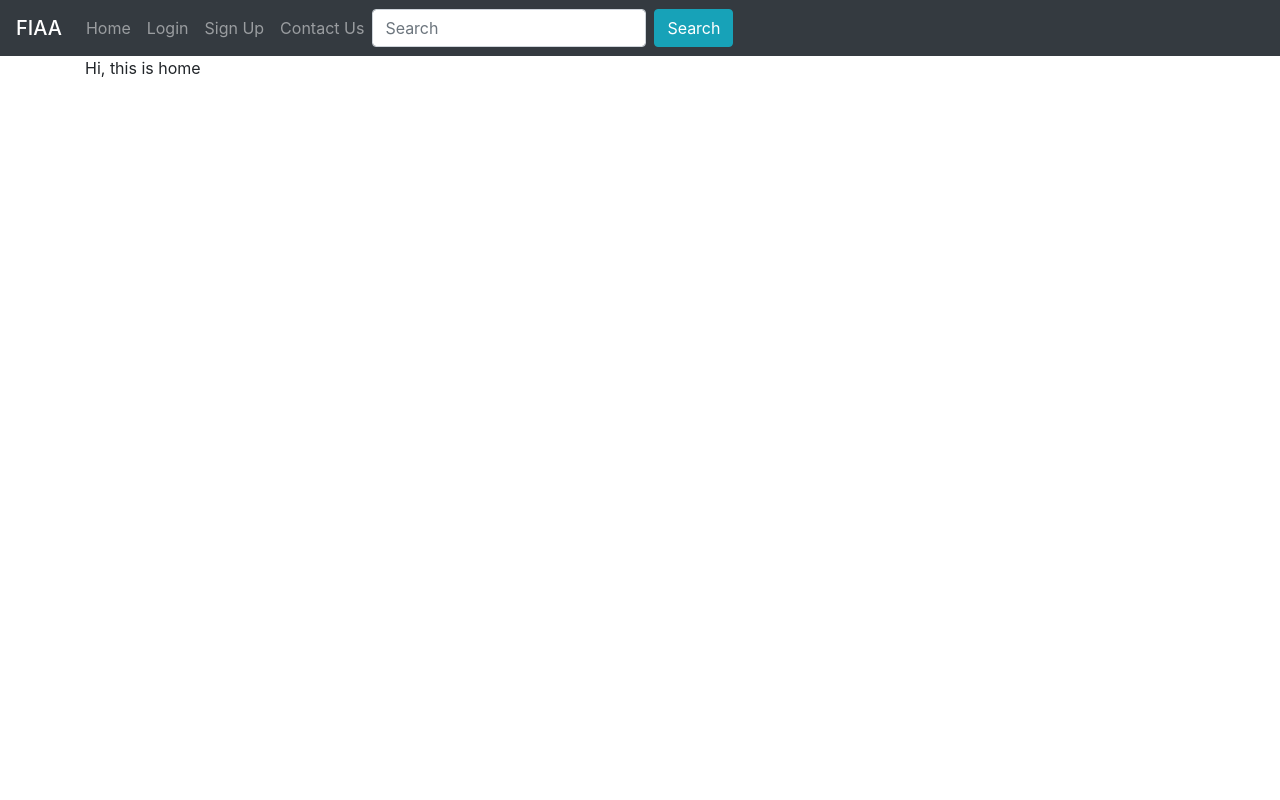
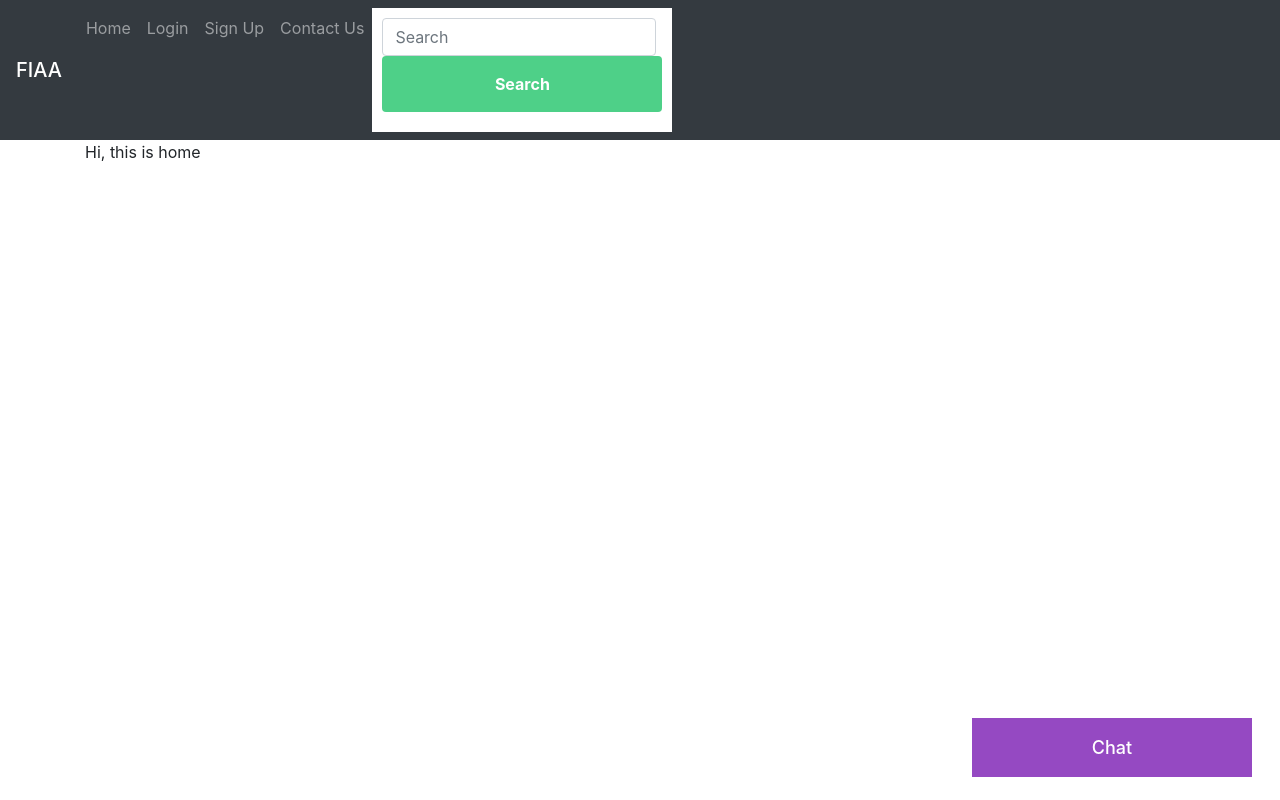
Before and after one commit to KimiNoNawa1610/Financial-Applicaiton-Analysis-Project, a Flask app: page / in a window 1280 px wide. Run offline with Flask 2, Linux system fonts and the light colour scheme; some libraries are stand-ins or nearby versions.

Commit message:
Chat Box

```diff
--- a/Source Code/website/templates/base.html
+++ b/Source Code/website/templates/base.html
@@ -19,10 +19,76 @@
       crossorigin="anonymous"
     />
 
+    <style>
+      * {
+         box-sizing: border-box;
+      }
+      .openChatBtn {
+         background-color: rgb(123, 28, 179);
+         color: white;
+         padding: 16px 20px;
+         border: none;
+         font-weight: 500;
+         font-size: 18px;
+         cursor: pointer;
+         opacity: 0.8;
+         position: fixed;
+         bottom: 23px;
+         right: 28px;
+         width: 280px;
+      }
+      .openChat {
+         display: none;
+         position: fixed;
+         bottom: 0;
+         right: 15px;
+         border: 3px solid #ff08086b;
+         z-index: 9;
+      }
+      form {
+         max-width: 300px;
+         padding: 10px;
+         background-color: white;
+      }
+      form textarea {
+         width: 100%;
+         font-size: 18px;
+         padding: 15px;
+         margin: 5px 0 22px 0;
+         border: none;
+         font-weight: 500;
+         background: #d5e7ff;
+         color: rgb(0, 0, 0);
+         resize: none;
+         min-height: 200px;
+      }
+      form textarea:focus {
+         background-color: rgb(219, 255, 252);
+         outline: none;
+      }
+      form .btn {
+         background-color: rgb(34, 197, 107);
+         color: white;
+         padding: 16px 20px;
+         font-weight: bold;
+         border: none;
+         cursor: pointer;
+         width: 100%;
+         margin-bottom: 10px;
+         opacity: 0.8;
+      }
+      form .close {
+         background-color: red;
+      }
+      form .btn:hover, .openChatBtn:hover {
+         opacity: 1;
+      }
+   </style>
+
     <title>{% block title %}HOME{% endblock %}</title> <!--Override if the child have a different title name-->
 
+</head>
 
-</head>
 <body>
 
     <!--Menu Bar-->
@@ -119,7 +185,16 @@
       {% block content %} {% endblock %}
     </div>
 
-
+    <button class="openChatBtn" onclick="openForm()">Chat</button>
+    <div class="openChat">
+      <form>
+      <h1>Chat</h1>
+        <label for="msg"><b>Message</b></label>
+        <textarea placeholder="Type message.." name="msg" required></textarea>
+        <button type="submit" class="btn">Send</button>
+        <button type="button" class="btn close" onclick="closeForm()"> Close </button>
+      </form>
+    </div>
 
 
     <!--Javascript script for Bootstrap-->
@@ -141,7 +216,18 @@
 
     <script type="text/javascript"
     src="{{ url_for('static', filename='index.js')}}">
-  </script>
+    </script>
+
+    <script>
+      document .querySelector(".openChatBtn") .addEventListener("click", openForm);
+      document.querySelector(".close").addEventListener("click", closeForm);
+      function openForm() {
+        document.querySelector(".openChat").style.display = "block";
+      }
+      function closeForm() {
+        document.querySelector(".openChat").style.display = "none";
+      }
+    </script>
 
 </body>
 </html>
```
